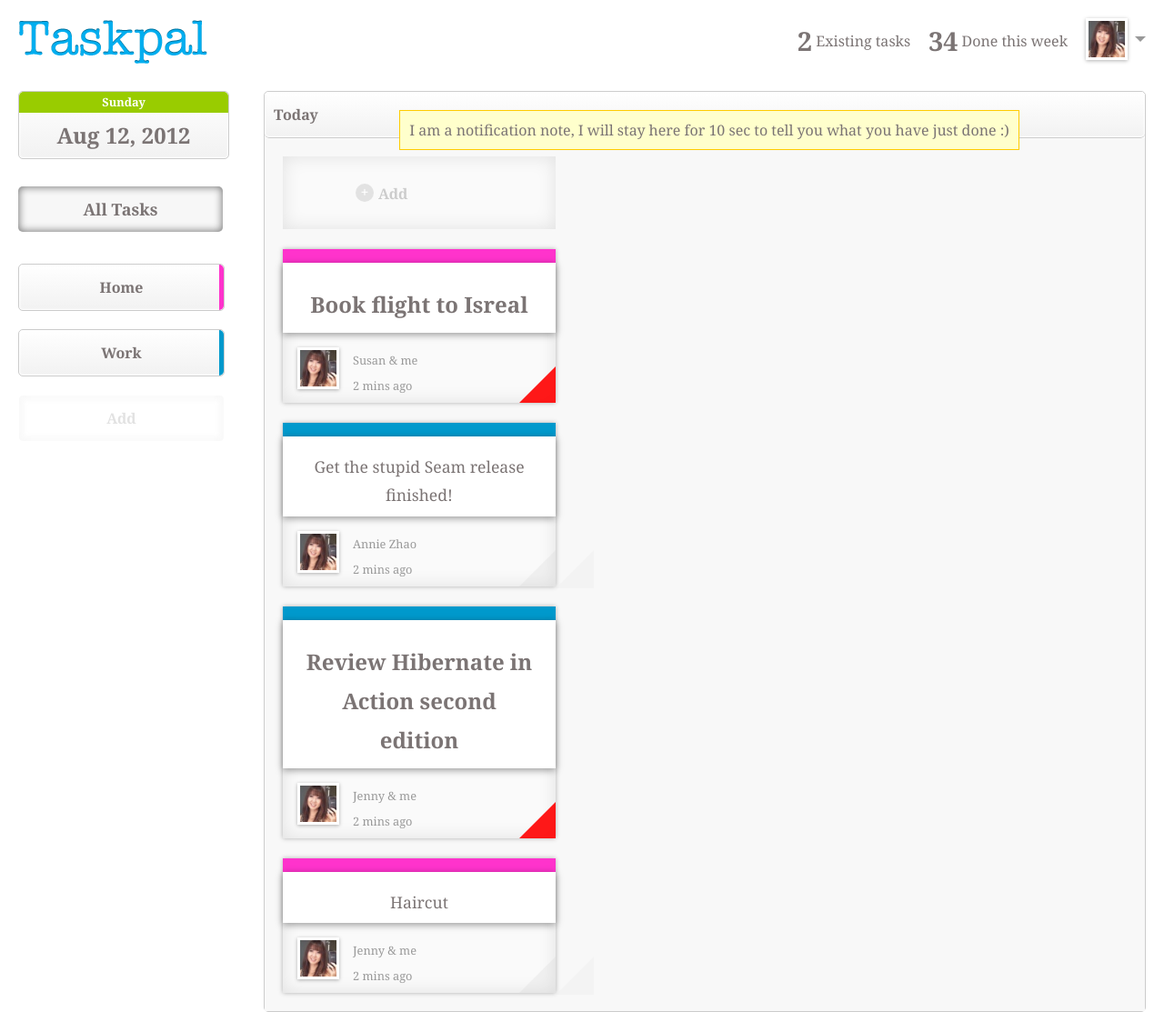
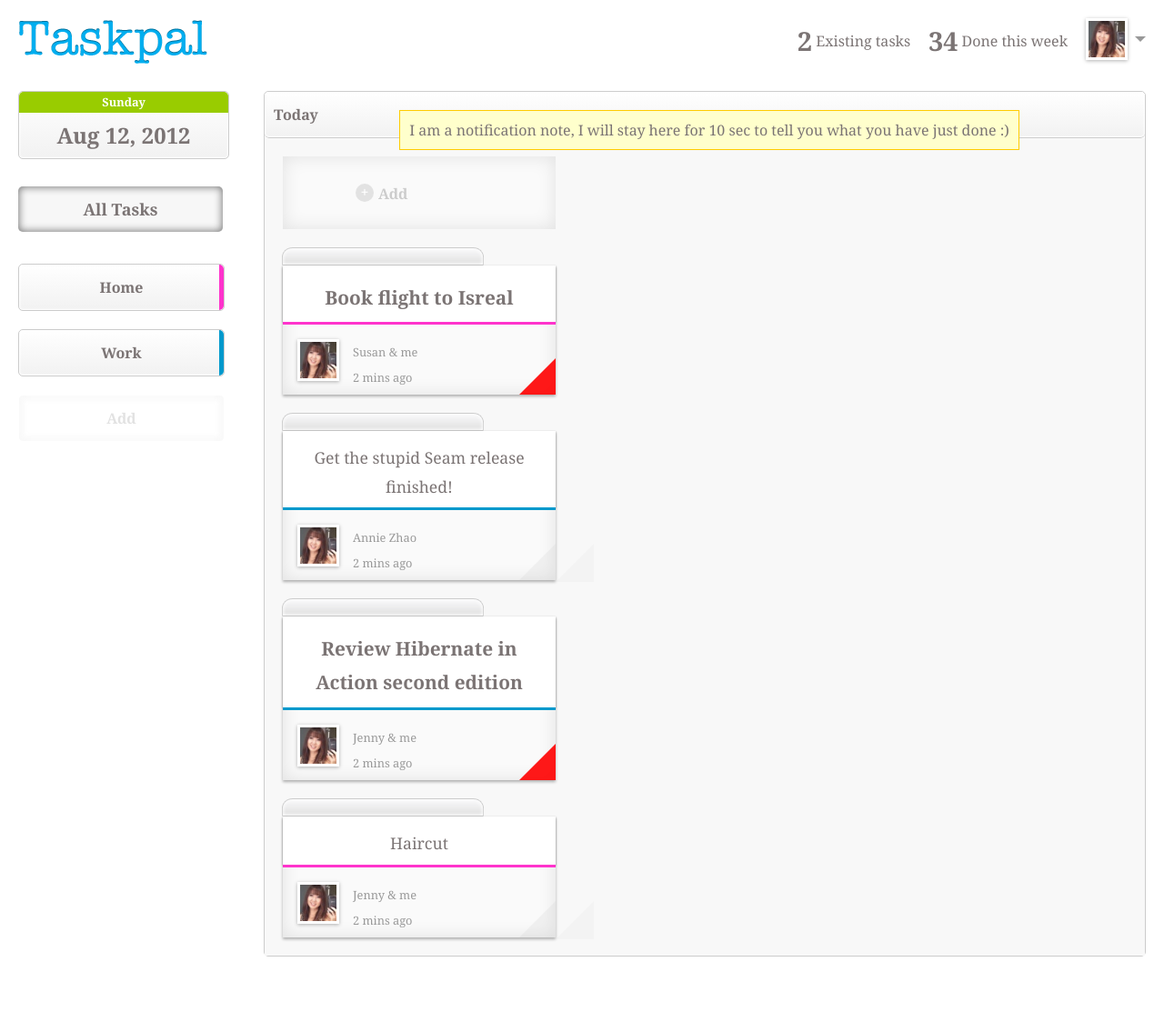
Before and after one commit to hrawat/t_b, a PHP site: page /test.html in a window 1280 px wide. Shown: the whole page at 91% size. After the commit the page ends 1052 px from the top, so only its background shows below. Run offline with PHP 8.4, Linux system fonts and the light colour scheme.

Commit message:
Added the dragbar, it is in test.html
I also decrese the padding inside each card, also decrease the font
size for "important" task. also moved the category color bar to the
bottom. let me know what do you think.

```diff
--- a/src/client/html/style/main_style.css
+++ b/src/client/html/style/main_style.css
@@ -370,7 +370,7 @@ a, abbr, acronym, address, applet, article, aside, audio, b, blockquote, big, bo
 	.pro_curved-hz-2 {
 		position: relative;
 		background: white;
-		box-shadow: 0 0 5px rgba(0, 0, 0, 0.3);
+		box-shadow: 0 2px 3px rgba(0, 0, 0, 0.3);
 	}
 	.pro_curved-hz-2:before {
 		top: 0px;
@@ -395,8 +395,9 @@ a, abbr, acronym, address, applet, article, aside, audio, b, blockquote, big, bo
 
 .upper_content {
     background-color:#FFF;
-    padding: 1em 1em 0.4em 1em;
-    box-shadow: 0px 2px 8px rgba(0, 0, 0, 0.4);
+    padding: 0.8em 0.4em 0.4em 0.4em;
+    box-shadow: 0px 1px 2px rgba(0, 0, 0, 0.4);
+	/*box-shadow: 0px 2px 8px rgba(0, 0, 0, 0.4);*/
     text-align: center;
     font-size: 1.1em;
     line-height: 1.8em;
@@ -415,15 +416,15 @@ a, abbr, acronym, address, applet, article, aside, audio, b, blockquote, big, bo
 
 
 .important {
-	font-size:1.5em;
+	font-size:1.3em;
 	font-weight:bold;
 }
 
 
 
 .block_tag {
-    height:15px;
-    margin-top:2px;
+    height:3px;
+    /*margin-top:2px;*/
 }
 
 .lower_portion {
--- a/src/client/html/test.html
+++ b/src/client/html/test.html
@@ -141,9 +141,11 @@
             </div>
 
             <div class="pro_pad-shadow item">
+            	<img src="img/drag_bar.png" height="20" width="222" style="margin-left:-1px;" />
                 <div class="pro_curved-hz-2">
+
                     <div class="pro_text-shadow " >
-                        <div class="block_tag pink"></div>
+
                         <div class="pro_text-shadow upper_content important" onmouseover="showmenu(this);" onmouseout="hidemenu(this);">
                             Book flight to Isreal
                             <div class="secondOptions annie">
@@ -151,7 +153,9 @@
                                 <a class="Botton menuButtons" href="#" onclick="alert('Done');"> Done </a>
                                 <div class="delete-alt deleteme"><a href="#" onclick="alert('Delete');"></a></div>
                             </div>
+
                         </div>
+                        <div class="block_tag pink"></div>
                         <div class="lower_portion">
                             <img src="img/_per1.jpg" />
                             <div class="details">
@@ -170,9 +174,9 @@
 
 
             <div class="pro_pad-shadow item">
+            	<img src="img/drag_bar.png" height="20" width="222" style="margin-left:-1px;" />
                 <div class="pro_curved-hz-2">
                     <div class="pro_text-shadow">
-                        <div class="block_tag blue"></div>
                         <div class="pro_text-shadow upper_content" onmouseover="showmenu(this);" onmouseout="hidemenu(this);">
                             Get the stupid Seam release finished!
                              <div class="secondOptions annie">
@@ -181,6 +185,7 @@
                                 <div class="delete-alt deleteme"><a href="#" onclick="alert('Delete');"></a></div>
                             </div>
                         </div>
+                        <div class="block_tag blue"></div>
                         <div class="lower_portion">
                             <img src="img/_per1.jpg" />
                             <div class="details">
@@ -198,9 +203,9 @@
 
 
             <div class="pro_pad-shadow item">
+            	<img src="img/drag_bar.png" height="20" width="222" style="margin-left:-1px;" />
                 <div class="pro_curved-hz-2">
                     <div class="pro_text-shadow">
-                        <div class="block_tag blue"></div>
                         <div class="pro_text-shadow upper_content important" onmouseover="showmenu(this);" onmouseout="hidemenu(this);">
                             Review Hibernate in Action second edition
                              <div class="secondOptions annie">
@@ -209,6 +214,7 @@
                                 <div class="delete-alt deleteme"><a href="#" onclick="alert('Delete');"></a></div>
                             </div>
                         </div>
+                        <div class="block_tag blue"></div>
                         <div class="lower_portion">
                             <img src="img/_per1.jpg" />
                             <div class="details">
@@ -226,9 +232,9 @@
             </div>
 
             <div class="pro_pad-shadow item">
+            	<img src="img/drag_bar.png" height="20" width="222" style="margin-left:-1px;" />
                 <div class="pro_curved-hz-2">
                     <div class="pro_text-shadow">
-                        <div class="block_tag pink"></div>
                         <div class="pro_text-shadow upper_content" onmouseover="showmenu(this);" onmouseout="hidemenu(this);">
                             Haircut
                              <div class="secondOptions annie">
@@ -237,6 +243,7 @@
                                 <div class="delete-alt deleteme"><a href="#" onclick="alert('Delete');"></a></div>
                             </div>
                         </div>
+                        <div class="block_tag pink"></div>
                         <div class="lower_portion">
                             <img src="img/_per1.jpg" />
                             <div class="details">
```
Also changed, not shown: src/client/html/img/drag_bar.png (added), 1 other file.
